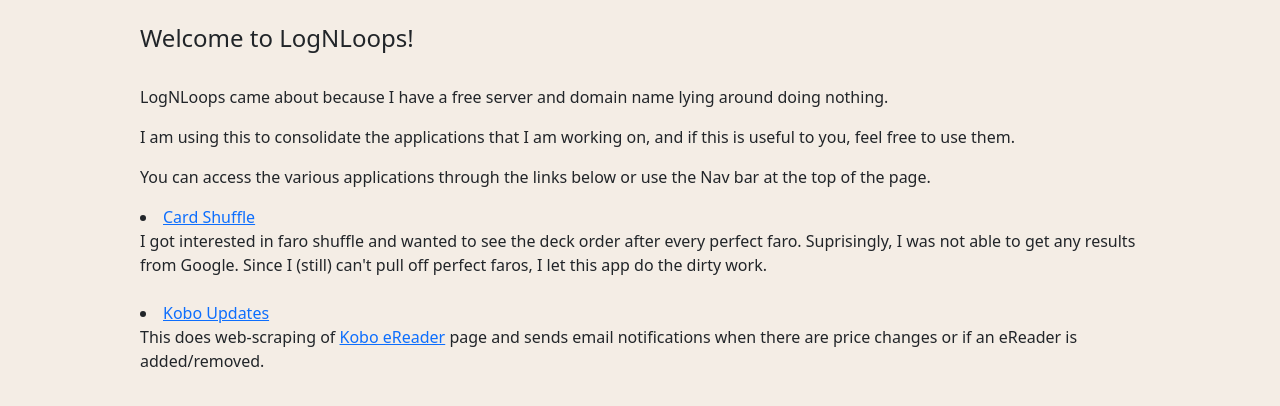
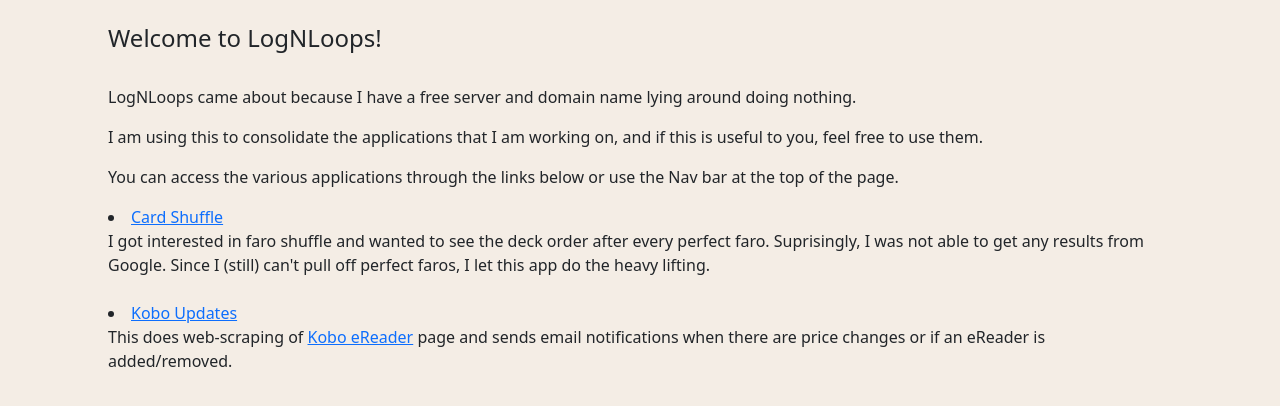
Before and after one commit to jaceygan/cardshuffle, a Flask app: page / in a window 1280 px wide. Shown: the part 56-462 px from the top of the page. Run offline with Flask 3, Linux system fonts and the light colour scheme.

Commit message:
expand div to cover 85%

```diff
--- a/templates/cardshuffle.html
+++ b/templates/cardshuffle.html
@@ -6,7 +6,7 @@
 
 {% block content %}
 
-<div class="container" style="width:80%">
+<div class="container" style="width:85%">
     <br>
     <h4>Card Shuffle</h4>
     <br>
--- a/templates/deckOrder.html
+++ b/templates/deckOrder.html
@@ -9,7 +9,7 @@
 
 
 
-<div class="container" style="width:80%">
+<div class="container" style="width:85%">
     <br>
     <h4>Card Shuffle</h4>
     <br>
--- a/templates/index.html
+++ b/templates/index.html
@@ -2,7 +2,7 @@
 
 {% block content %}
 
-<div class="container" style="width:80%">
+<div class="container" style="width:85%">
     <br>
     <h4>Welcome to LogNLoops!</h4>
     <br>
@@ -17,7 +17,7 @@
         <li><a href="https://lognloops.com/cardshuffle">Card Shuffle</a><br>
             I got interested in faro shuffle and wanted to see the deck order after every perfect faro.
             Suprisingly, I was not able to get any results from Google. Since I (still) can't pull off
-            perfect faros, I let this app do the dirty work. </li>
+            perfect faros, I let this app do the heavy lifting. </li>
         <br>
         <li><a href="https://lognloops.com/koboupdates">Kobo Updates</a><br>
             This does web-scraping of <a href="https://us.kobobooks.com/collections/ereaders">Kobo eReader</a>
--- a/templates/koboupdates.html
+++ b/templates/koboupdates.html
@@ -5,7 +5,7 @@
 {% endblock %}
 
 {% block content %}
-<div class="container" style="width:80%">
+<div class="container" style="width:85%">
     <br>
     <h4>Kobo Updates</h4>
     <br>
```
